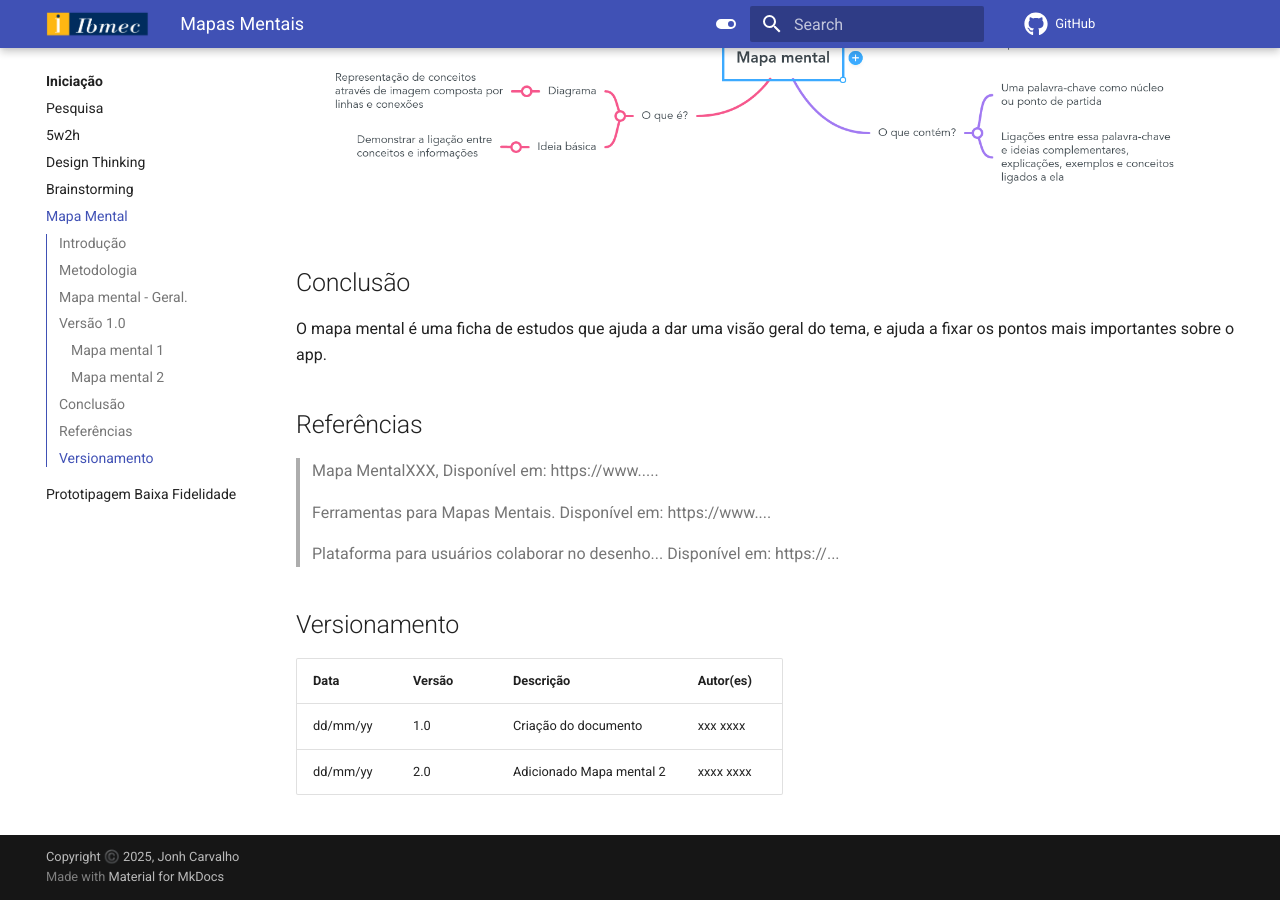
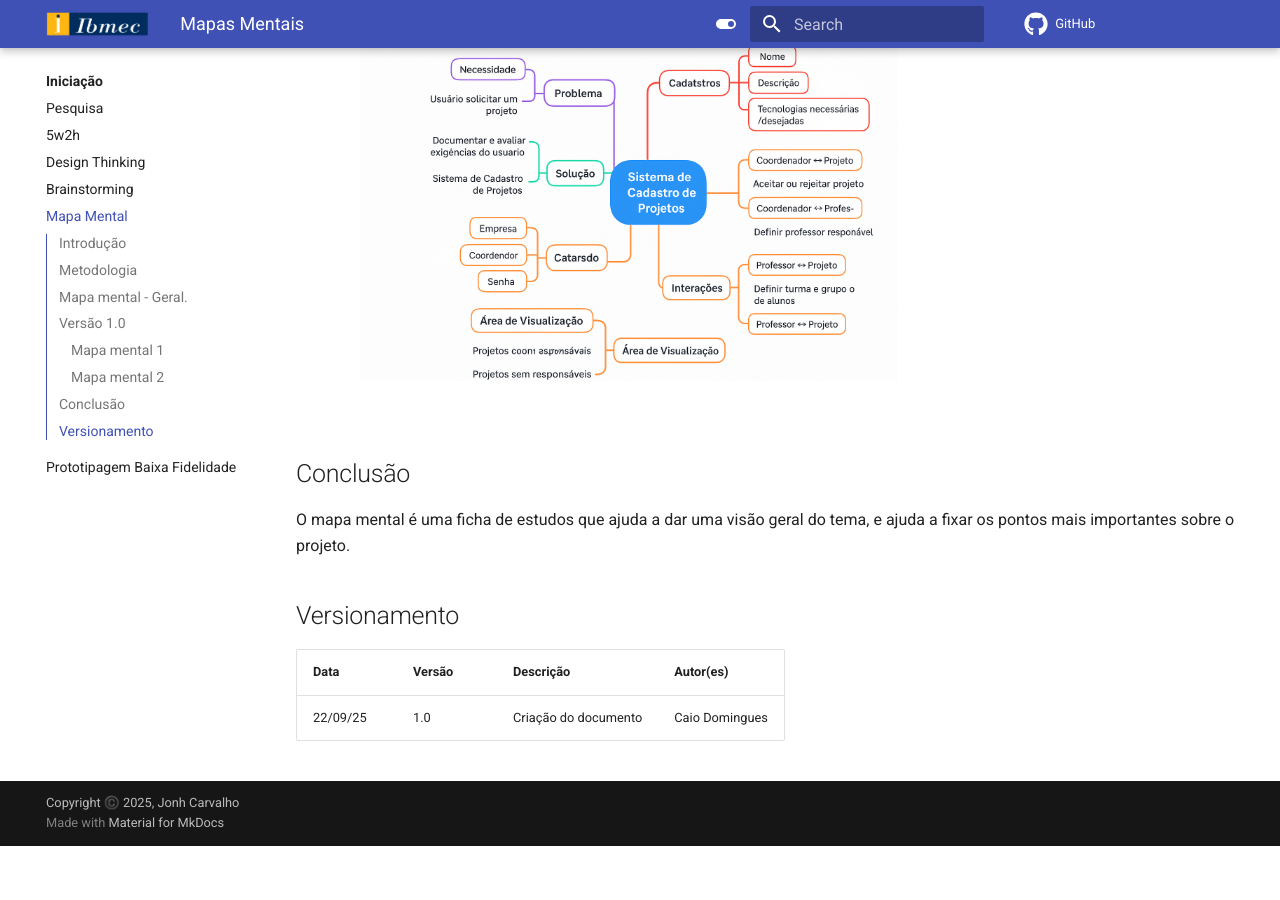
Before and after one commit to Projetos-de-Extensao/PBE_25.2_8002_I, an MkDocs documentation site: the page built from docs/Iniciacao/mapa_mental.md, in a window 1280 px wide and 900 px high, scrolled down 1245 px. Built offline with MkDocs 1.6.1 and Material for MkDocs 9.7.7, drawn with Linux system fonts in a browser that asks for light colours; comment, search, counter and statistics services are not loaded; after the commit the page ends 2091 px from its top, so only the background shows below that; some of the changed text lies outside the part shown.

Commit message:
Adicionando mapa mental

```diff
--- a/docs/Iniciacao/mapa_mental.md
+++ b/docs/Iniciacao/mapa_mental.md
@@ -12,7 +12,7 @@ Mapa mental consiste em criar resumos cheios de símbolos, cores, setas e frases
 ## Metodologia
 
 <p align = "justify">
-Foi levantado um ponto importante sobre o app e, assim, foi produzido o mapa mental. O documento foi produzido utilizando a ferramenta...
+Foi levantado um ponto importante sobre o projeto e, assim, foi produzido o mapa mental.
 </p>
 
 ## Mapa mental - Geral.
@@ -31,18 +31,12 @@ Foi levantado um ponto importante sobre o app e, assim, foi produzido o mapa men
 ## Conclusão
 
 <p align = "justify">
-O mapa mental é uma ficha de estudos que ajuda a dar uma visão geral do tema, e ajuda a fixar os pontos mais importantes sobre o app.
+O mapa mental é uma ficha de estudos que ajuda a dar uma visão geral do tema, e ajuda a fixar os pontos mais importantes sobre o projeto.
 </p>
 
-## Referências
-> Mapa MentalXXX,  Disponível em: https://www.....
 
-> Ferramentas para Mapas Mentais. Disponível em: https://www....
-
-> Plataforma para usuários colaborar no desenho... Disponível em: https://...
 
 ## Versionamento
 | Data | Versão | Descrição | Autor(es) |
 | -- | -- | -- | -- |
-| dd/mm/yy | 1.0 | Criação do documento | xxx xxxx |
-| dd/mm/yy | 2.0 | Adicionado Mapa mental 2 | xxxx xxxx |
+| 22/09/25 | 1.0 | Criação do documento | Caio Domingues|
```
Also changed, not shown: docs/assets/Mapas_Mentais/image.png.
